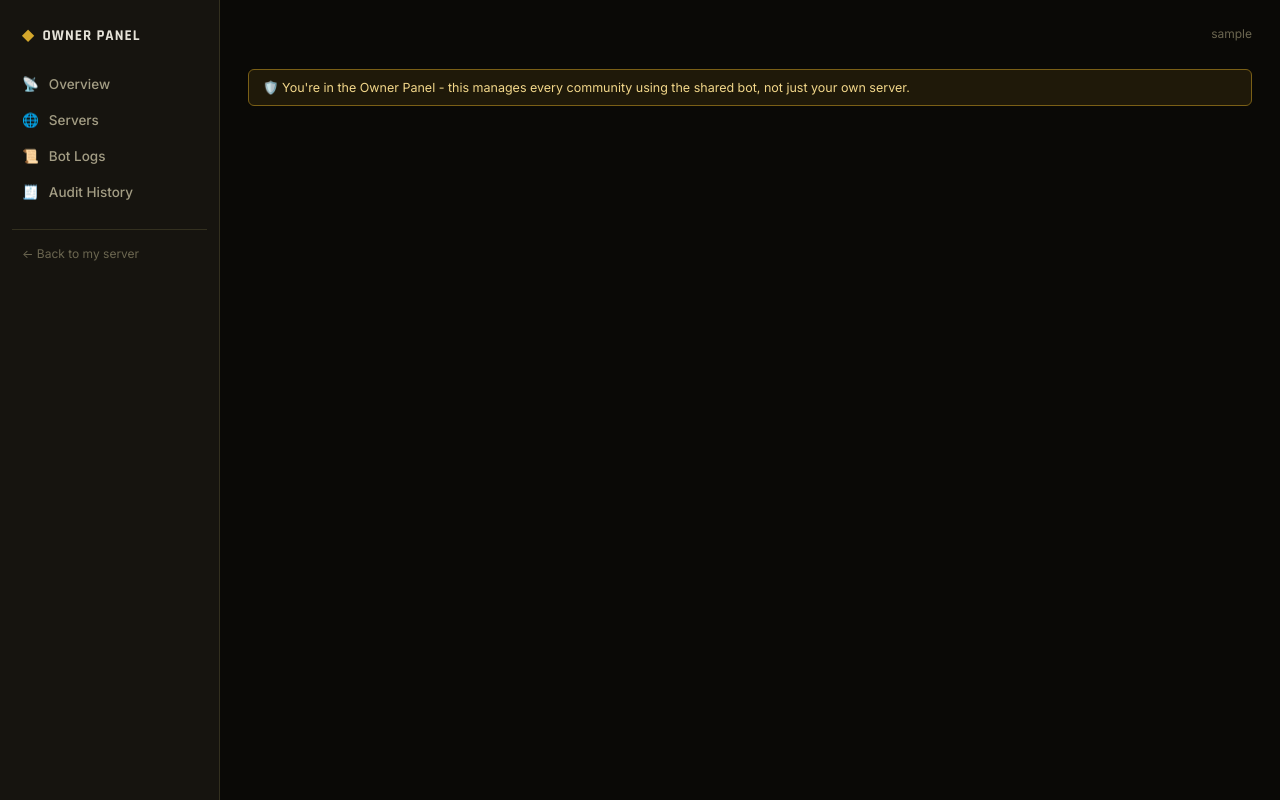
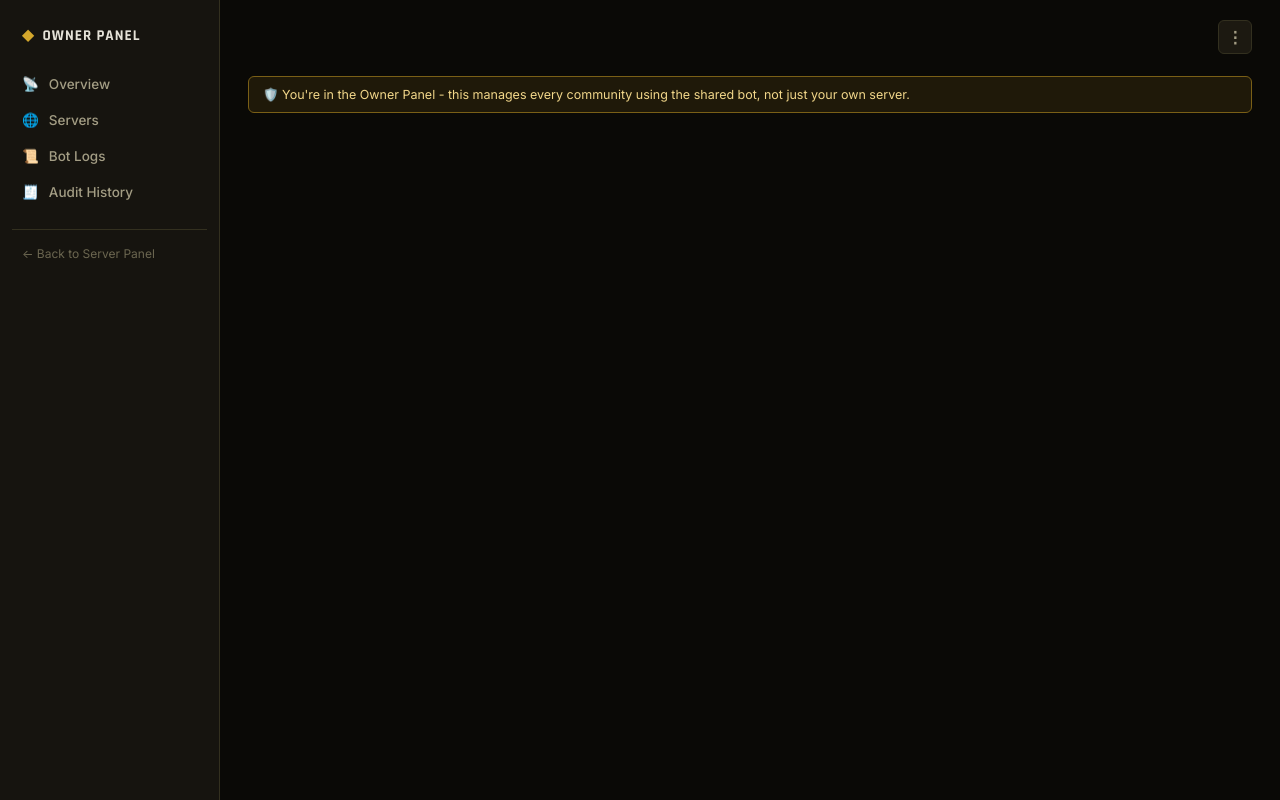
Before and after one commit to Superluks5/sw_announcement_bot, a Flask app: template dashboard/templates/owner_base.html in a window 1280 px wide. Run offline with Flask 3, Linux system fonts and the light colour scheme; the template is opened without the code that fills it: most values are stand-ins (such as "Sample title", 1, 10 or a date in 2020).

Commit message:
Add server panel navigation to owner panel

```diff
--- a/dashboard/templates/owner_base.html
+++ b/dashboard/templates/owner_base.html
@@ -30,6 +30,26 @@
         .main { flex: 1; min-width: 0; padding: 20px 28px 40px; }
         .hud-bar { display: flex; align-items: center; justify-content: space-between; max-width: 1200px; margin: 0 auto 22px; flex-wrap: wrap; gap: 10px; }
         .hud-title { font-size: 20px; color: var(--gold); }
+        .hud-right { display: flex; align-items: center; gap: 10px; position: relative; }
+        .menu-btn {
+            width: 34px; height: 34px; border-radius: 6px; background: var(--panel-alt);
+            border: 1px solid var(--border); color: var(--text-dim); cursor: pointer;
+            font-size: 16px; display: flex; align-items: center; justify-content: center;
+        }
+        .menu-btn:hover { background: #282316; border-color: var(--border-bright); }
+        .dropdown {
+            position: absolute; top: 42px; right: 0; min-width: 200px;
+            background: var(--panel); border: 1px solid var(--border); border-radius: 8px;
+            padding: 10px; z-index: 20; box-shadow: 0 8px 24px rgba(0,0,0,0.4); display: none;
+        }
+        .dropdown.open { display: block; }
+        .dropdown-row { padding: 8px 10px; font-size: 12.5px; color: var(--text-dim); display: flex; align-items: center; gap: 8px; }
+        .dropdown-divider { height: 1px; background: var(--border); margin: 6px 0; }
+        .dropdown-link { display: block; padding: 8px 10px; border-radius: 5px; font-size: 13px; color: var(--text); text-decoration: none; }
+        .dropdown-link:hover { background: var(--panel-alt); }
+        .status-dot { width: 7px; height: 7px; border-radius: 50%; }
+        .status-dot.online { background: #22c55e; }
+        .status-dot.offline { background: #dc2626; }
         .warn-banner {
             background: rgba(212,167,44,0.1); border: 1px solid var(--gold-dim); color: #f2d78a;
             padding: 10px 14px; border-radius: 6px; font-size: 12.5px; margin-bottom: 20px; max-width: 1200px; margin-left: auto; margin-right: auto;
@@ -60,13 +80,36 @@
             <a href="{{ url_for('owner_servers_page') }}" class="nav-item {{ 'active' if active_tab == 'owner_servers' }}"><span>🌐</span> Servers</a>
             <a href="{{ url_for('owner_logs_page') }}" class="nav-item {{ 'active' if active_tab == 'owner_logs' }}"><span>📜</span> Bot Logs</a>
             <a href="{{ url_for('owner_audit_page') }}" class="nav-item {{ 'active' if active_tab == 'owner_audit' }}"><span>🧾</span> Audit History</a>
-            <a href="{{ url_for('dashboard_home') }}" class="back-link">← Back to my server</a>
+            <a href="{{ url_for('dashboard_home') }}" class="back-link">← Back to Server Panel</a>
         </nav>
         <main class="main">
             <div class="hud-bar">
                 <h1 class="hud-title">{% block page_title %}{% endblock %}</h1>
-                <span style="color: var(--text-faint); font-size: 12px;">{{ username }}</span>
+                <div class="hud-right">
+                    <button class="menu-btn" onclick="toggleOwnerMenu(event)" aria-label="Menu">⋮</button>
+                    <div class="dropdown" id="ownerHeaderDropdown">
+                        <div class="dropdown-row">
+                            <span class="status-dot {{ 'online' if global_bot_status.active else 'offline' }}"></span>
+                            {{ 'Bot Online' if global_bot_status.active else 'Bot Offline' }}
+                        </div>
+                        <div class="dropdown-row">👤 {{ username }}</div>
+                        <div class="dropdown-divider"></div>
+                        <a class="dropdown-link" href="{{ url_for('dashboard_home') }}">🛰️ Server Panel</a>
+                        <a class="dropdown-link" href="{{ url_for('owner_dashboard_page') }}" style="color: #fbbf24;">🛡️ Owner Panel</a>
+                        <div class="dropdown-divider"></div>
+                        <a class="dropdown-link" href="{{ url_for('logout') }}">Log out</a>
+                    </div>
+                </div>
             </div>
+            <script>
+            function toggleOwnerMenu(e) {
+                e.stopPropagation();
+                document.getElementById('ownerHeaderDropdown').classList.toggle('open');
+            }
+            document.addEventListener('click', () => {
+                document.getElementById('ownerHeaderDropdown').classList.remove('open');
+            });
+            </script>
             <div class="warn-banner">🛡️ You're in the Owner Panel - this manages every community using the shared bot, not just your own server.</div>
             <div class="container">
                 {% with messages = get_flashed_messages(with_categories=true) %}
```
